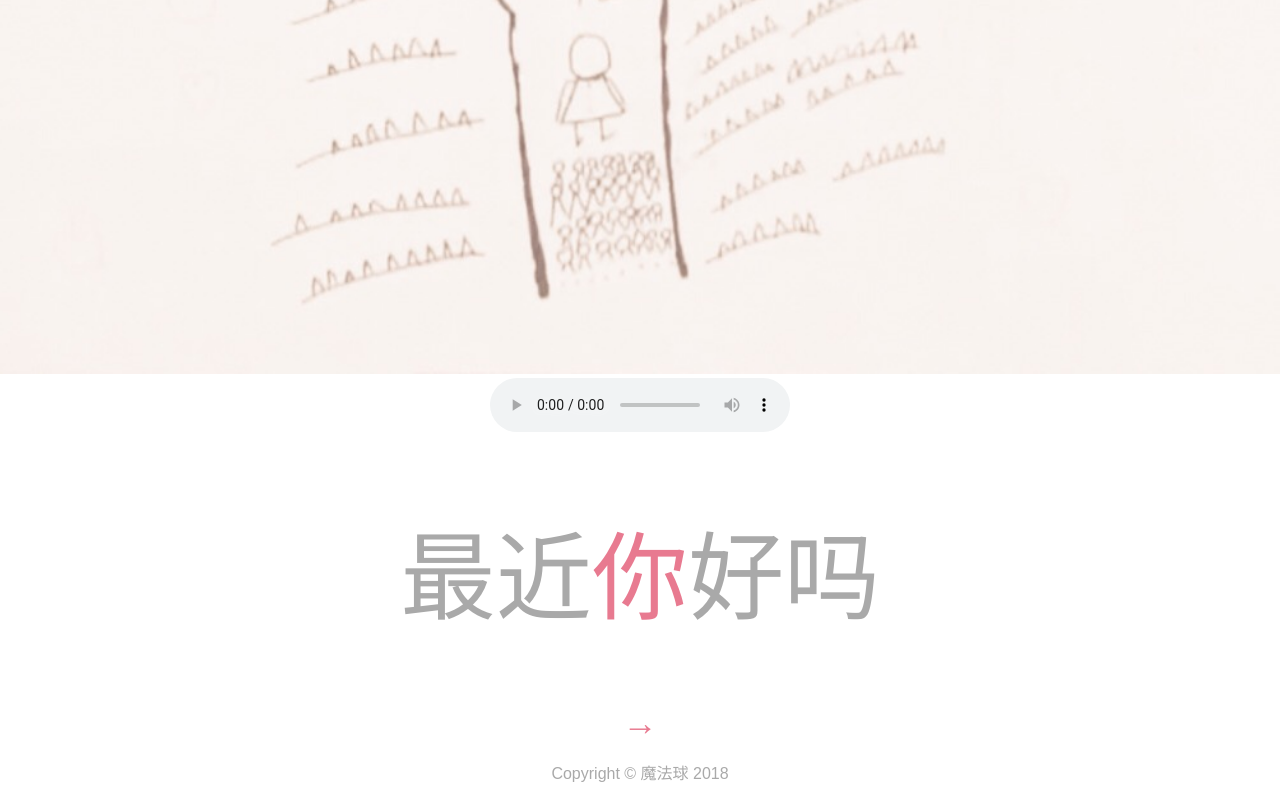
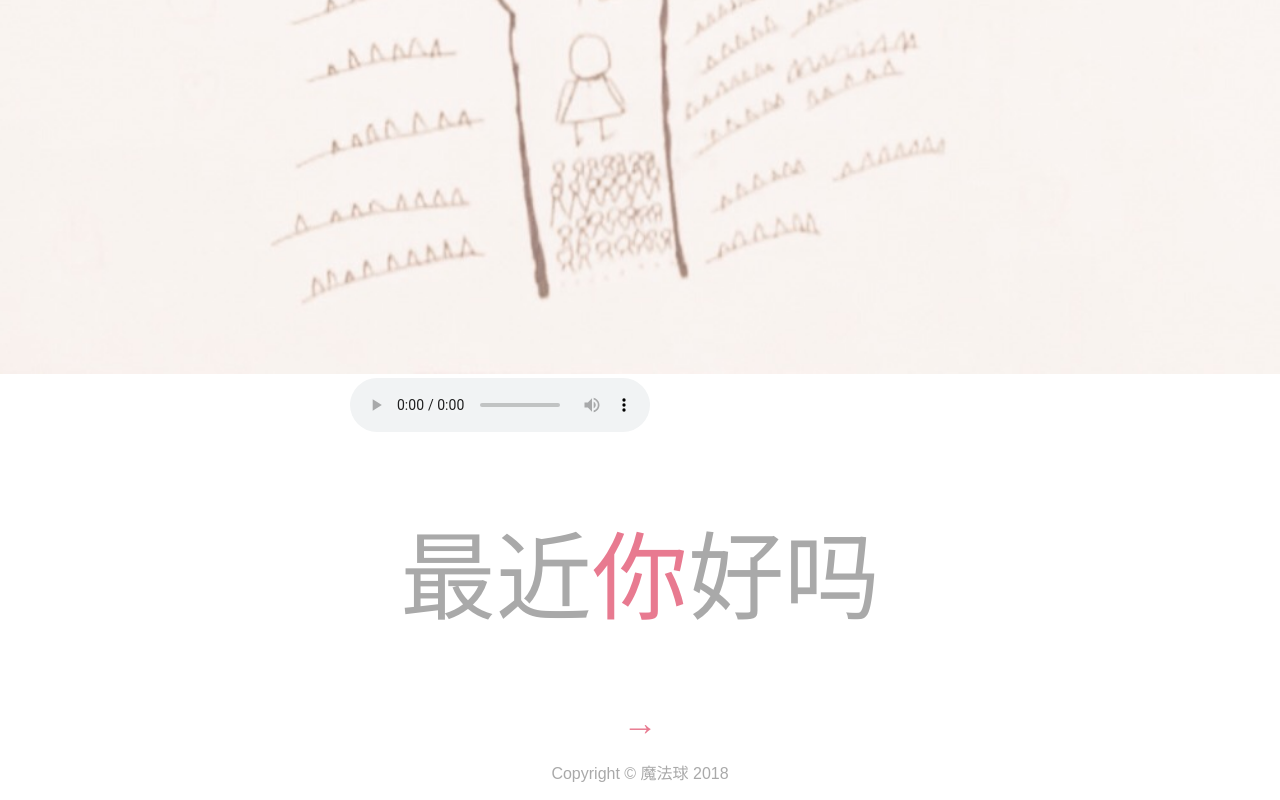
Before and after one commit to csjane233/fandom-stuff, a plain HTML site: page index.html in a window 1280 px wide. Shown: the part 615-1415 px from the top of the page. Drawn offline with Linux system fonts and the light colour scheme.

Commit message:
Update index.html

```diff
--- a/index.html
+++ b/index.html
@@ -12,7 +12,7 @@
     <img id="banner" src="images/banner.JPEG"/>
   </div>
 
- <div>
+ <div style="width:1000px">
   <audio controls><source src="music/加油.mp3" type="audio/mpeg"></audio>
  </div>
 
```
